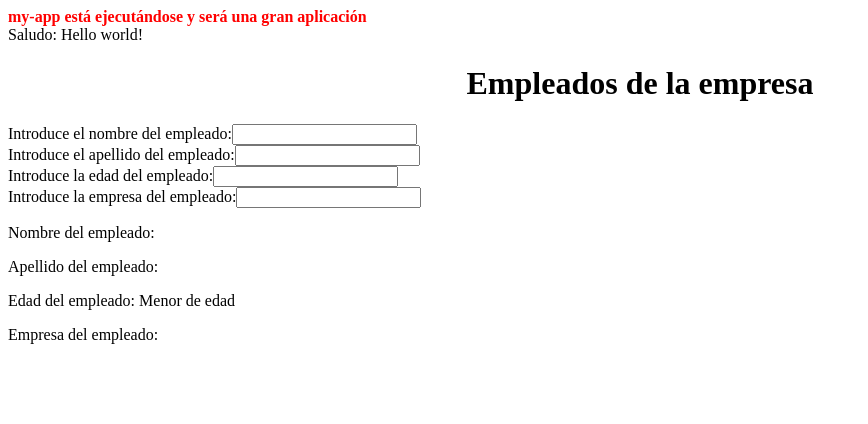
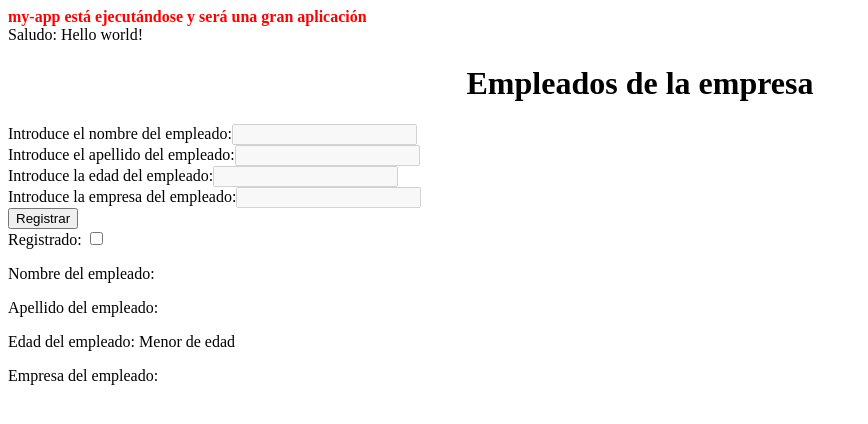
Before and after one commit to albert-08/my-app-angular, an Angular app: page / in a window 1280 px wide. Shown: the top 424 px of the page, without its empty margins (0-868 px from the left). Built offline with nearby package versions, Linux system fonts and the light colour scheme.

Commit message:
add property binding

```diff
--- a/src/app/empleado/empleado.component.html
+++ b/src/app/empleado/empleado.component.html
@@ -16,17 +16,21 @@
 <br>-->
 
 <label for="nombre">Introduce el nombre del empleado:</label>
-<input type="text" name="nombre" id="nombre" #nombre (keyup)="0">
+<input type="text" name="nombre" id="nombre" #nombre (keyup)="0" [disabled]="habilitacionCuadro">
 <br>
 <label for="apellido">Introduce el apellido del empleado:</label>
-<input type="text" name="apellido" id="apellido" #apellido (keyup)="0">
+<input type="text" name="apellido" id="apellido" #apellido (keyup)="0" [disabled]="habilitacionCuadro">
 <br>
 <label for="edad">Introduce la edad del empleado:</label>
-<input type="text" name="edad" id="edad" #edad (keyup)="0">
+<input type="text" name="edad" id="edad" #edad (keyup)="0" [disabled]="habilitacionCuadro">
 <br>
 <label for="empresa">Introduce la empresa del empleado:</label>
-<input type="text" name="empresa" id="empresa" #empresa (keyup)="0">
+<input type="text" name="empresa" id="empresa" #empresa (keyup)="0" [disabled]="habilitacionCuadro">
 <br>
+<button (click)="getRegistroUsuario()">Registrar</button>
+<br>
+<span>Registrado: </span><input type="checkbox" name="registro" id="registro" [checked]="usuRegistrado">
+
 
 <p>Nombre del empleado: {{nombre.value}}</p>
 <p>Apellido del empleado: {{apellido.value}}</p>
--- a/src/app/empleado/empleado.component.ts
+++ b/src/app/empleado/empleado.component.ts
@@ -17,6 +17,13 @@ export class EmpleadoComponent {
     return this.edad;
   } */
 
+  habilitacionCuadro = true;
+  usuRegistrado = false;
+
+  getRegistroUsuario() {
+    this.usuRegistrado=!this.usuRegistrado;
+  }
+
   ingresarNombre(value:String) {
     console.info(value);
   }
```
